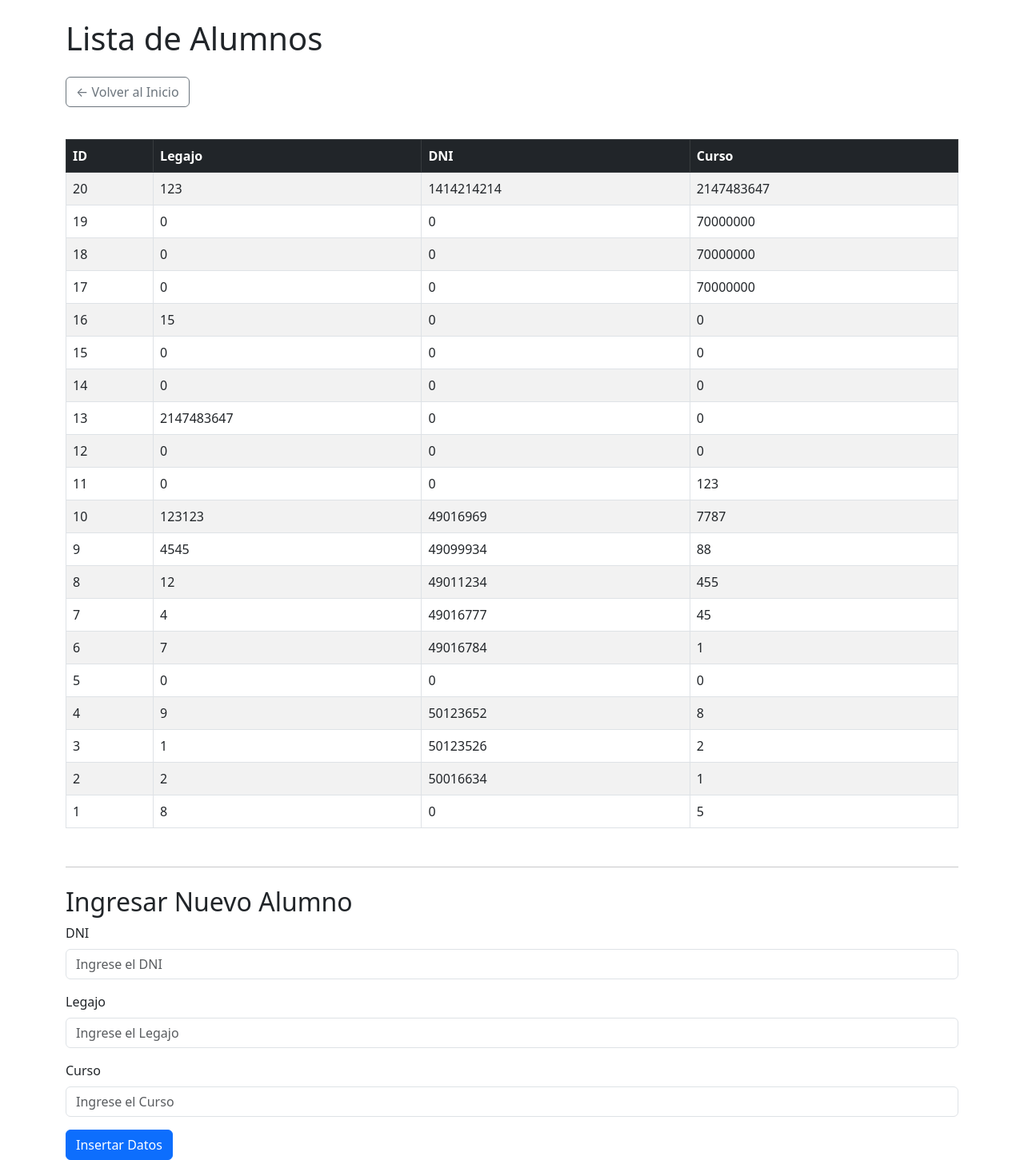
After one commit to claudinosasa2/claudi-o, a PHP site: page /alumnos.php in a window 1280 px wide. The commit adds this page. Shown: the whole page at 80% size. Run offline with PHP 8.4, Linux system fonts and the light colour scheme; data comes from the database, SQL or seed files in the repository.

Commit message:
Add files via upload
http://localhost/claudino/index.php

```diff
--- /dev/null
+++ b/alumnos.php
@@ -0,0 +1,98 @@
+<!DOCTYPE html>
+<html lang="es">
+<head>
+    <meta charset="UTF-8" />
+    <meta name="viewport" content="width=device-width, initial-scale=1" />
+    <title>Alumnos - ABM</title>
+    <link href="https://cdn.jsdelivr.net/npm/bootstrap@5.3.0/dist/css/bootstrap.min.css" rel="stylesheet" />
+</head>
+<body>
+
+<div class="container mt-4">
+    <h1 class="mb-4">Lista de Alumnos</h1>
+    <a href="index.php" class="btn btn-outline-secondary mb-3">← Volver al Inicio</a>
+
+    <?php
+    $conn = new mysqli("localhost", "root", "", "escueladb");
+    if ($conn->connect_error) {
+        die('<div class="alert alert-danger">Error de conexión: ' . $conn->connect_error . '</div>');
+    }
+
+    if ($_SERVER['REQUEST_METHOD'] == 'POST' && isset($_POST['insertar'])) {
+        $dni = trim($_POST['dni']);
+        $legajo = trim($_POST['legajo']);
+        $curso = trim($_POST['curso']);
+
+        if (empty($dni) || empty($legajo) || empty($curso)) {
+            echo '<div class="alert alert-danger">Por favor, ingresa todos los valores.</div>';
+        } elseif (!is_numeric($dni) || !is_numeric($legajo)) {
+            echo '<div class="alert alert-warning">DNI y Legajo deben ser números.</div>';
+        } else {
+            $sql_insert = "INSERT INTO persona (dni, n_legajo, curso) VALUES (?, ?, ?)";
+            $stmt = $conn->prepare($sql_insert);
+            if ($stmt === false) {
+                echo '<div class="alert alert-danger">Error en prepare(): ' . $conn->error . '</div>';
+            } else {
+                $stmt->bind_param("sss", $dni, $legajo, $curso);
+                if ($stmt->execute()) {
+                    echo '<div class="alert alert-success">Datos insertados correctamente.</div>';
+                } else {
+                    echo '<div class="alert alert-danger">Error al insertar los datos: ' . $stmt->error . '</div>';
+                }
+                $stmt->close();
+            }
+        }
+    }
+
+    $sql = "SELECT pk_alumno, n_legajo, dni, curso FROM persona ORDER BY pk_alumno DESC";
+    $resultado = $conn->query($sql);
+
+    if ($resultado && $resultado->num_rows > 0) {
+        echo '<table class="table table-striped table-bordered mt-4">';
+        echo '<thead class="table-dark">';
+        echo '<tr><th>ID</th><th>Legajo</th><th>DNI</th><th>Curso</th></tr>';
+        echo '</thead><tbody>';
+        while ($fila = $resultado->fetch_assoc()) {
+            echo '<tr>';
+            echo '<td>' . htmlspecialchars($fila["pk_alumno"]) . '</td>';
+            echo '<td>' . htmlspecialchars($fila["n_legajo"]) . '</td>';
+            echo '<td>' . htmlspecialchars($fila["dni"]) . '</td>';
+            echo '<td>' . htmlspecialchars($fila["curso"]) . '</td>';
+            echo '</tr>';
+        }
+        echo '</tbody></table>';
+    } else {
+        echo '<div class="alert alert-info">No se encontraron alumnos registrados.</div>';
+    }
+
+    $conn->close();
+    ?>
+
+    <hr class="mt-5" />
+
+    <div class="mt-4">
+        <h2>Ingresar Nuevo Alumno</h2>
+        <form action="alumnos.php" method="POST">
+            <div class="mb-3">
+                <label for="dni" class="form-label">DNI</label>
+                <input type="text" class="form-control" id="dni" name="dni" placeholder="Ingrese el DNI" required />
+            </div>
+
+            <div class="mb-3">
+                <label for="legajo" class="form-label">Legajo</label>
+                <input type="text" class="form-control" id="legajo" name="legajo" placeholder="Ingrese el Legajo" required />
+            </div>
+
+            <div class="mb-3">
+                <label for="curso" class="form-label">Curso</label>
+                <input type="text" class="form-control" id="curso" name="curso" placeholder="Ingrese el Curso" required />
+            </div>
+
+            <button type="submit" name="insertar" class="btn btn-primary">Insertar Datos</button>
+        </form>
+    </div>
+</div>
+
+<script src="https://cdn.jsdelivr.net/npm/bootstrap@5.3.0/dist/js/bootstrap.bundle.min.js"></script>
+</body>
+</html>
```
Also changed, not shown: index.php (+8 -101 lines), notas.php (added, +113 -0 lines).
